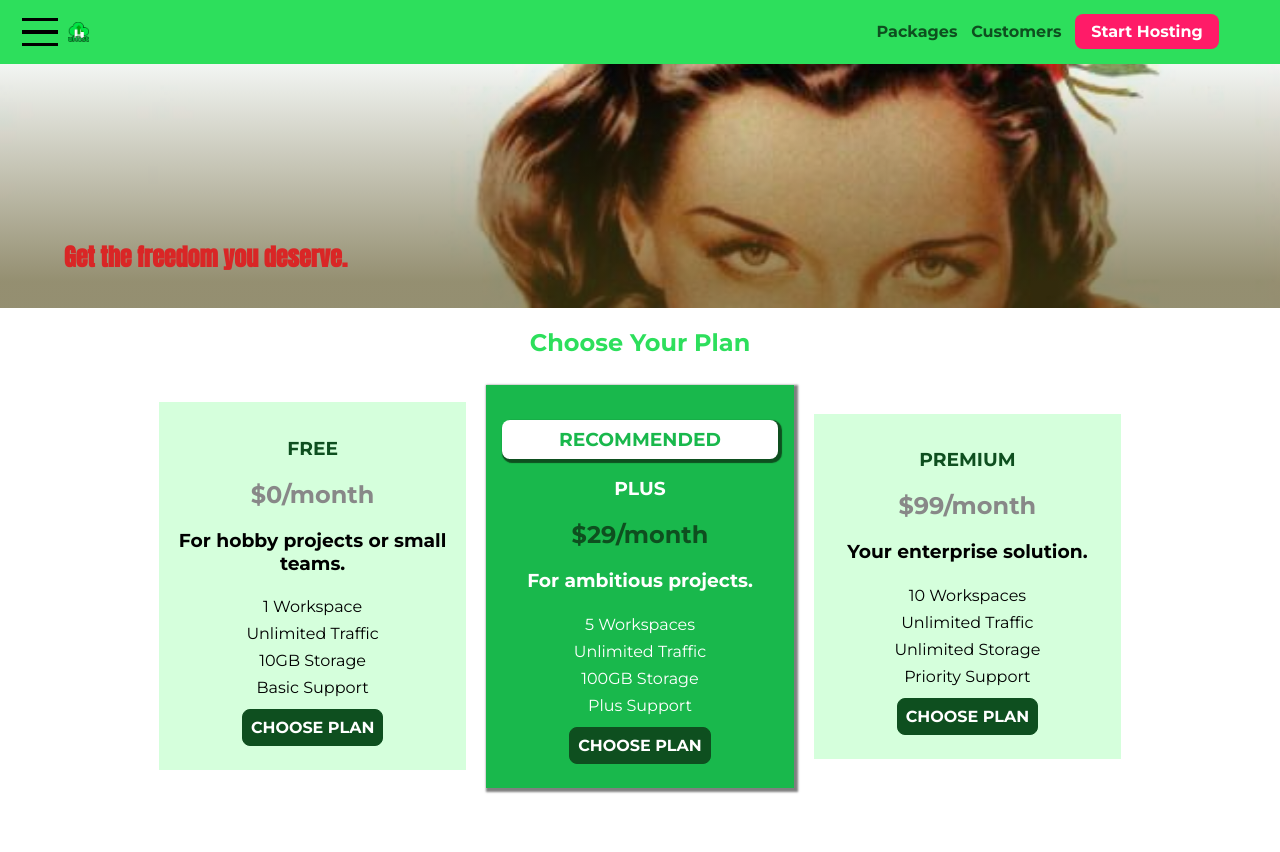
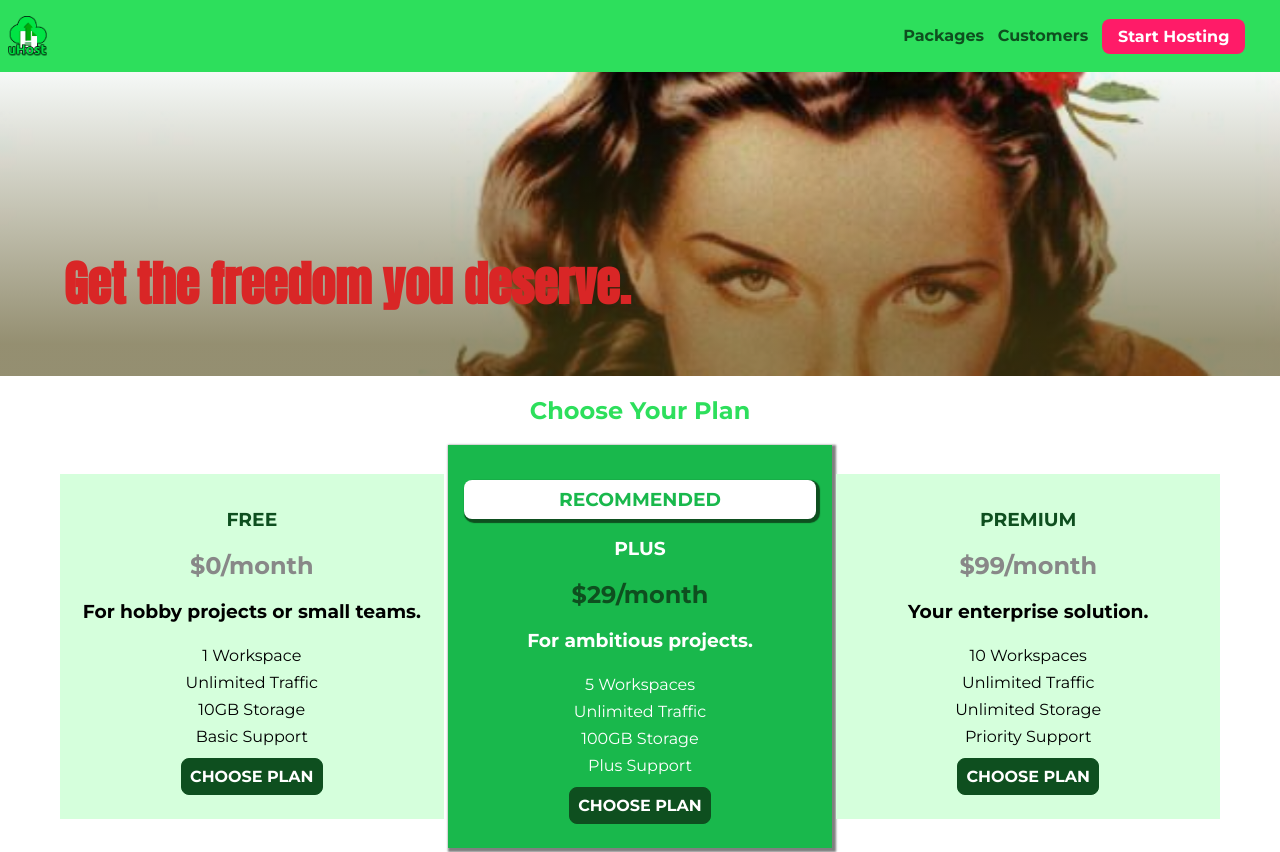
Before and after one commit to coloradohokie/css_course, a plain HTML site: page index.html in a window 1280 px wide. Shown: the top 852 px of the page. Drawn offline with Linux system fonts and the light colour scheme.

Commit message:
add media queries. End of Section 10

```diff
--- a/customers/customers.css
+++ b/customers/customers.css
@@ -1,22 +1,23 @@
+main {
+  padding-top: 2.5rem;
+}
+
 .testimonial {
     font-size: 1.2rem;
-    margin: 3rem 0;
   }
 
-  .testimonial__list {
+  /* .testimonial__list {
     width: 80%;
     margin: auto;
-  }
+  } */
 
-  .testimonial:first-of-type {
-    margin-top: 6rem;
-  }
+
 
   .testimonial__image-container {
-    width: 65%;
-    max-width: 580px;
-    display: inline-block;
-    vertical-align: middle;
+    width: 100%;
+    max-width: 40rem;
+    /* display: inline-block; */
+    /* vertical-align: middle; */
     box-shadow:  3px 3px 5px 3px #888;
   }
 
@@ -28,9 +29,9 @@
   .testimonial__info {
     text-align: right;
     padding: 0.9rem;
-    display: inline-block;
-    vertical-align: middle;
-    width: 30%
+    /* display: inline-block; */
+    /* vertical-align: middle; */
+    /* width: 30% */
   }
 
   #customer-2.testimonial {
@@ -66,3 +67,25 @@
   .testimonial__text {
     margin: 0.2rem;
   }
+
+  @media (min-width: 40rem) {
+
+    .testimonial {
+      margin: 3rem 0;
+      max-width: 1500px;
+    }
+
+    .testimonial__image-container {
+      display: inline-block;
+      vertical-align: middle;
+      width: 66%;
+    }
+
+    .testimonial__info {
+      display: inline-block;
+      vertical-align: middle;
+      width: 30%
+    }
+
+
+  }
--- a/index.html
+++ b/index.html
@@ -4,6 +4,7 @@
 <head>
     <meta charset="UTF-8">
     <meta http-equiv="X-UA-Compatible" content="ie=edge">
+    <meta name="viewport" content="width=device-width, initial-scale=1.0">
     <title>uHost</title>
     <link rel="shortcut icon" href="favicon.png">
     <link href="https://fonts.googleapis.com/css?family=Anton" rel="stylesheet">
--- a/main.css
+++ b/main.css
@@ -14,13 +14,6 @@
     width: 100%;
     height: 33vh;
     position: relative;
-    margin-top: 2.75rem;
-}
-
-.slogan {
-    position: absolute;
-    bottom: 5%;
-    left: 5%;
 }
 
 .section-title {
@@ -28,26 +21,19 @@
     text-align: center;
 }
 
-.plan__list {
-    width: 80%;
-    margin: 0 auto;
-    text-align: center;
-}
+
 
 .plan {
     background: #d5ffdc;
     text-align: center;
     padding: 1rem;
-    margin: 0.5rem;
-    display: inline-block;
-    width: 30%;
+    width: 100%;
     vertical-align: middle;
 }
 
 .plan--highlighted {
     background: #19b84c;
     color: white;
-    box-shadow: 2px 2px 2px 2px rgba(0, 0, 0, 0.5);
 }
 
 .plan__annotation {
@@ -88,10 +74,40 @@
 #product-overview h1 {
     color: hsl(0, 70%, 50%);
     font-family: 'Anton', sans-serif;
+    position: absolute;
+    bottom: 5%;
+    left: 5%;
+    font-size: 1.6rem;
 }
 
+@media (min-width: 40rem) {
+    #product-overview {
+        height: 40vh;
+        background-position: 50% 25%;
+    }
 
+    #product-overview h1 {
+        font-size: 3rem;
+    }
 
+    .plan__list {
+        width: 100%;
+        text-align: center;
+    }
+
+    .plan {
+        display: inline-block;
+        width: 30%;
+        vertical-align: middle;
+        min-width: 13rem;
+        max-width: 25rem;
+    }
+
+    .plan--highlighted {
+        box-shadow: 2px 2px 2px 2px rgba(0, 0, 0, 0.5);
+    }
+
+}
 
 
 #key-features {
@@ -117,9 +133,8 @@
 }
 
 .key-feature {
-    display: inline-block;
-    width: 30%;
     vertical-align: top;
+    padding-bottom: 2rem;
 }
 
 .key-feature__description {
@@ -139,6 +154,16 @@
     margin: 0 auto;
     padding: 1.25rem;
 }
+
+@media (min-width: 40rem) {
+    .key-feature {
+        display: inline-block;
+        width: 30%;
+        max-width: 25rem;
+        vertical-align: top;
+    }
+}
+
 
 .modal {
     position: fixed;
--- a/packages/packages.css
+++ b/packages/packages.css
@@ -98,3 +98,30 @@ main {
 #premium .package__subtitle {
     color: #bbb;
 }
+
+@media (min-width: 40rem) {
+
+    main {
+      max-width: 1500px;
+      margin-left: auto;
+      margin-right:auto;
+    }
+}
+
+@media (min-width: 1500px) {
+
+    .package {
+      border: 4px solid #0e4f1f;
+    }
+
+
+
+    #free {
+        border-right: 4px solid #0e4f1f;
+    }
+
+    #free:hover,
+    #free:active {
+        border-right-color: #ff5454;
+    }
+}
--- a/shared.css
+++ b/shared.css
@@ -18,11 +18,16 @@ body {
     left: 0;
 }
 
+main {
+    min-height: calc(100vh - 3.5rem - 8rem);
+    margin-top: 3.5rem;
+}
+
 .main-header {
     width: 100%;
     position: fixed;
     background-color: #2ddf5c;
-    padding: 0.5rem 1rem;
+    padding: 1rem 0.5rem;
     display: inline-block;
     z-index: 1;
     top: 0;
@@ -34,7 +39,7 @@ body {
 }
 
 .toggle-button {
-    width: 3rem;
+    width: 2rem;
     background: transparent;
     border: none;
     cursor: pointer;
@@ -52,17 +57,16 @@ body {
     height: 0.2rem;
     background: black;
     display: block;
-    margin: 0.6rem 0;
+    margin: 0.3rem 0;
 }
 
 .main-header__brand {
     color: #0e4f1f;
     text-decoration: none;
     font-weight: bold;
-    font-size: 1.3rem;
     vertical-align: middle;
     display: inline-block;
-    height: 1.3rem;
+    height: 2.5rem;
 }
 
 .main-header__brand img {
@@ -70,8 +74,11 @@ body {
 }
 
 .main-nav__item {
+    display: none;
+}
+
+.main-nav__item--cta {
     display: inline-block;
-    padding-left: 0.6rem;
 }
 
 .main-nav__item > a,
@@ -94,7 +101,7 @@ body {
     display: inline-block;
     text-align: right;
     vertical-align: middle;
-    width: calc(100% - 122px);
+    width: calc(100% - 70px);
 }
 
 .main-nav__items {
@@ -135,8 +142,9 @@ body {
 }
 
 .main-footer__link {
-    display: inline-block;
-    margin: 0 1rem;
+    /* display: inline-block; */
+    /* margin: 0 1rem; */
+    margin: 2rem 0;
 }
 
 .main-footer__link a {
@@ -206,3 +214,20 @@ body {
 .open {
     display: block !important;
 }
+
+
+@media (min-width: 40rem) {
+    .toggle-button {
+        display: none;
+    }
+
+    .main-nav__item {
+        display: inline-block;
+        padding-left: 0.6rem;
+    }
+
+    .main-footer__link {
+        display: inline-block;
+        margin: 0 1rem;
+    }
+}
```
Also changed, not shown: customers/index.html (+1 -0 lines), packages/index.html (+1 -0 lines).
